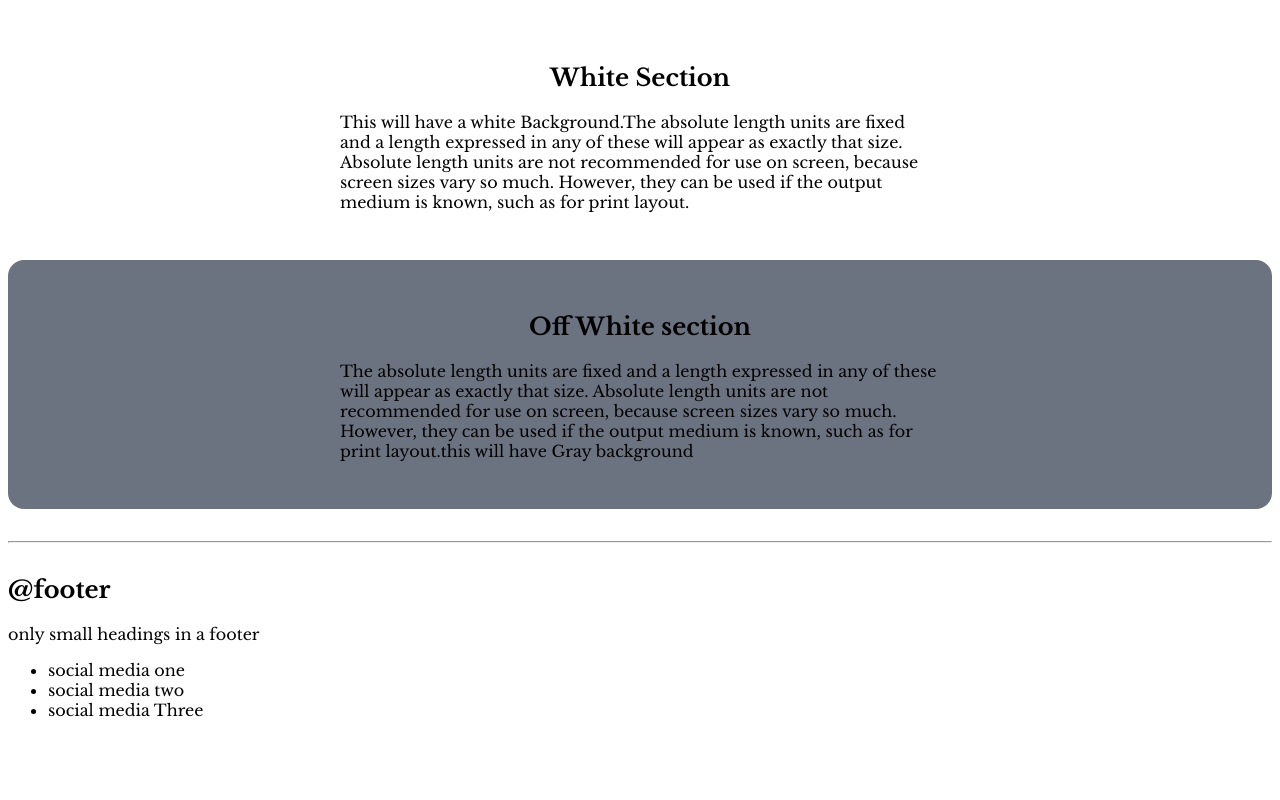
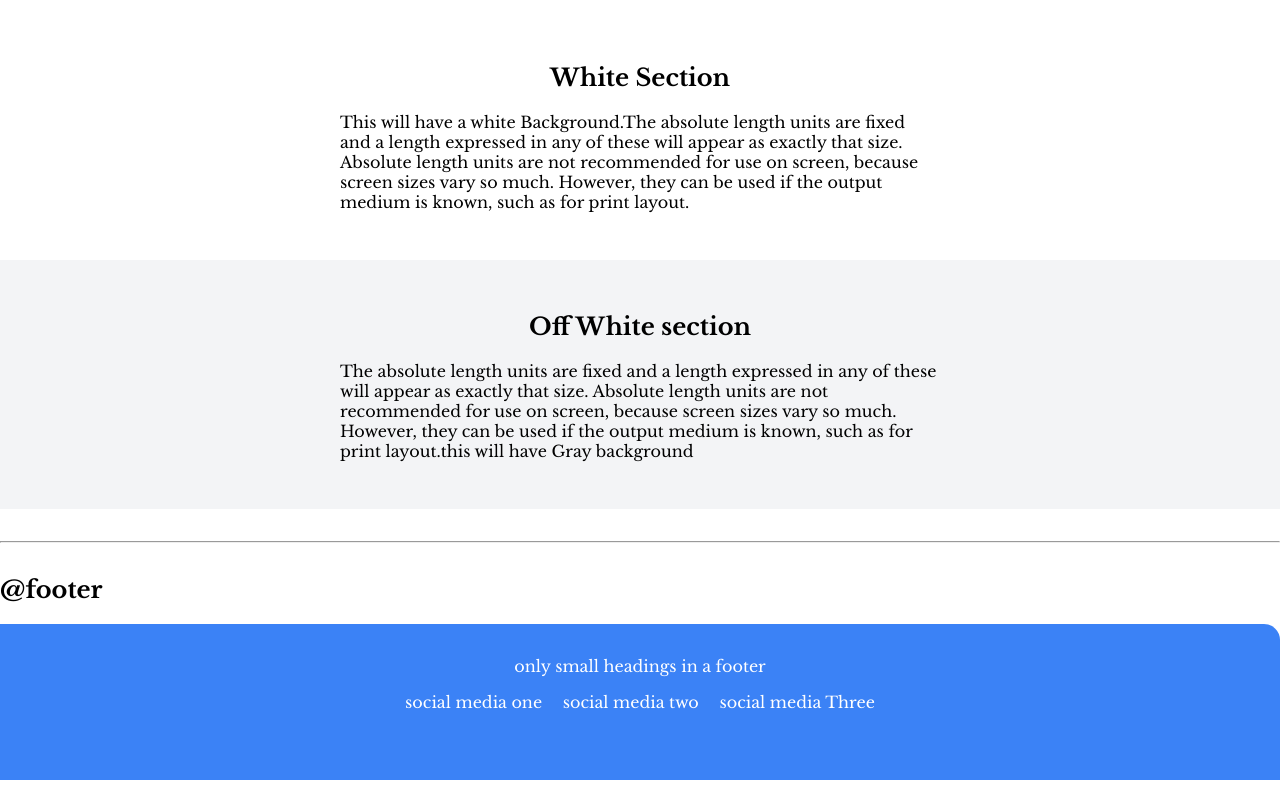
Before and after one commit to VBSLdeepak/neogcamp-lesson-3, a plain HTML site: page index.html in a window 1280 px wide. Shown: the part 1960-2760 px from the top of the page. Before the commit the page ends 2696 px from the top, so only its background shows below. Drawn offline with nearby package versions, Linux system fonts and the light colour scheme.

Commit message:
footer styled

```diff
--- a/index.html
+++ b/index.html
@@ -104,12 +104,12 @@
 </section>
 <hr>
 <h2>@footer</h2>
-<footer>
+<footer class="footer">
     <div>only small headings in a footer</div>
-    <ul>
-        <li>social media one</li>
-        <li>social media two</li>
-        <li>social media Three</li>
+    <ul >
+        <a class="link lists-inline"href="/">social media one</li>
+        <a class="link lists-inline"href="/">social media two</li>
+        <a class="link lists-inline"href="/">social media Three</li>
     </ul>
 </footer>
 
--- a/styles.css
+++ b/styles.css
@@ -2,11 +2,12 @@
 
 :root{
     --primary-color:#3B82F6;
-    --dark-gray:#6B7280;
+    --dark-gray:#F3F4F6;
 }
 
 body{
     font-family: 'Libre Baskerville', serif;
+    margin:0px;
 
 }
 hr{
@@ -26,15 +27,17 @@ hr{
 .link{
  text-decoration: none;
  padding:.5rem 1rem;
- border-radius: 00.5rem;
+
 }
 .primary-link{
     background-color:var(--primary-color);
     color:white;
+    border-radius: 00.5rem;
 }
 .secondary-link{
     border:1px solid var(--primary-color);
     color:var(--primary-color);
+    border-radius: 00.5rem;
 }
 
 /* lists */
@@ -92,5 +95,23 @@ hr{
 }
 .ofw{
     background-color: var(--dark-gray);
-    border-radius: 1rem;
+
 }
+/* footer */
+.footer{
+    background-color: var(--primary-color);
+    padding:2rem 1rem;
+    text-align:center;
+    color:white;
+    border-top-right-radius: 1rem;
+
+}
+
+.footer .link{
+    color:white;
+
+}
+.footer ul{
+    padding-inline-start: 0px;
+
+}
```
